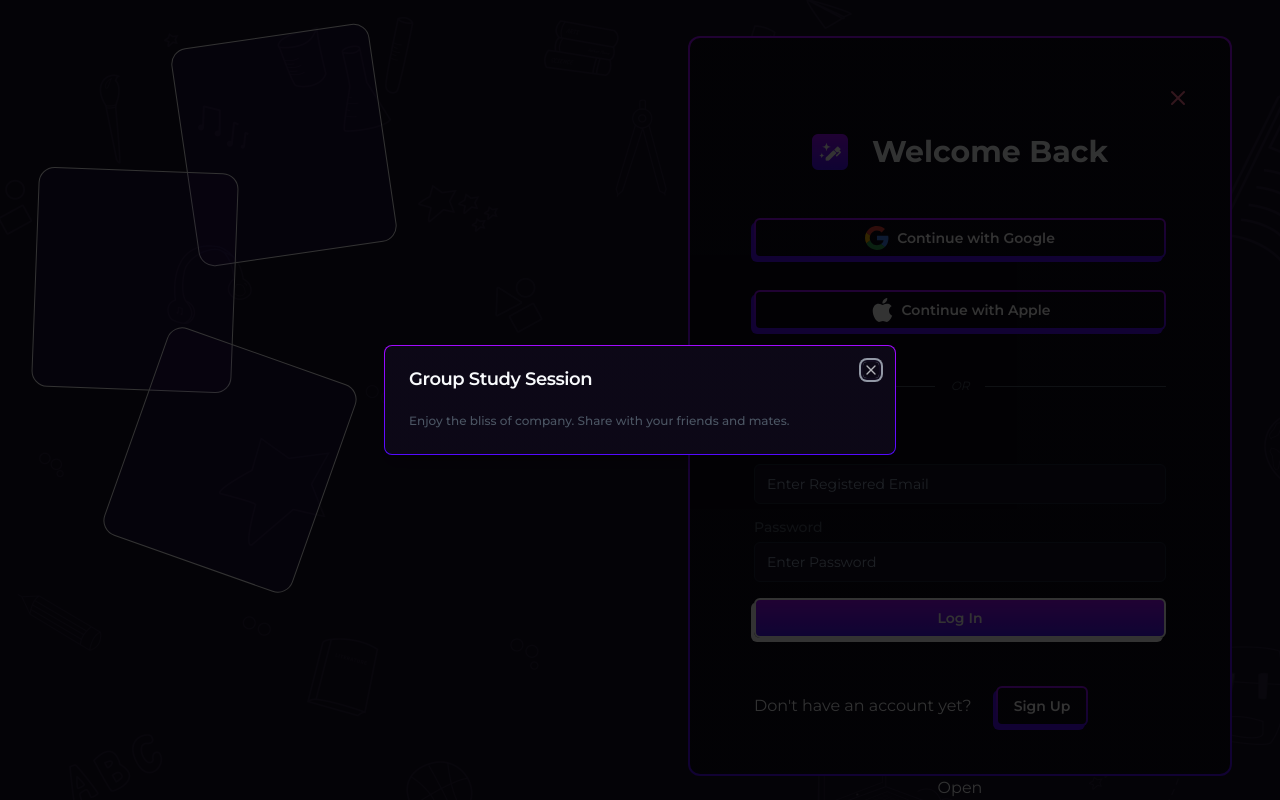
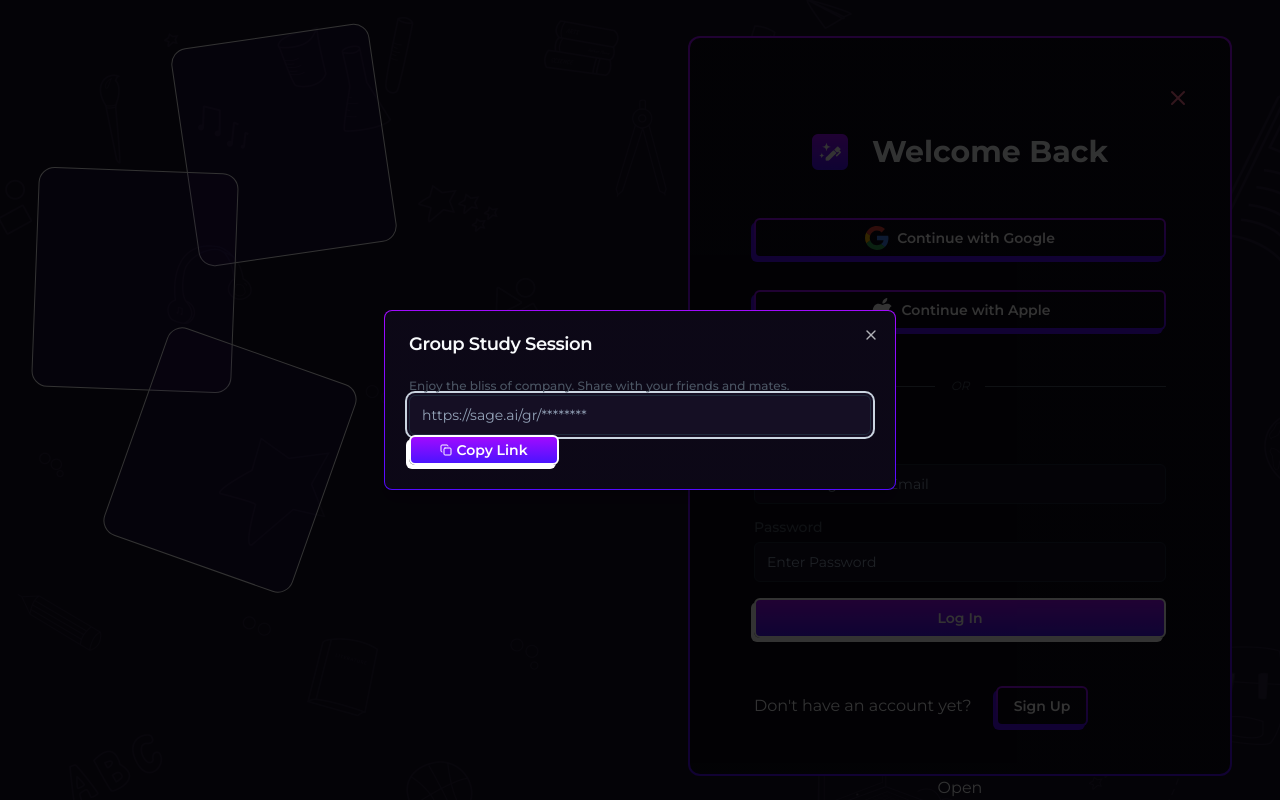
Before and after one commit to NengakDakup/sage-app, a Next.js app: page /auth/login in a window 1280 px wide. Both pictures are taken after a click on the button "Open". Built offline with nearby package versions, Linux system fonts and the light colour scheme.

Commit message:
updating

```diff
--- a/components/GroupStudySessionLink.js
+++ b/components/GroupStudySessionLink.js
@@ -8,6 +8,9 @@ import {
     DialogTrigger,
   } from "@/components/ui/dialog"
   import { Label } from "@/components/ui/label"
+  import { Input } from "@/components/ui/input"
+  import { Button } from '@/components/ui/button'
+  import { Copy } from 'lucide-react';
 
 const GroupStudySessionLink = () => {
   return (
@@ -17,9 +20,12 @@ const GroupStudySessionLink = () => {
   <DialogContent className='gradient-border w-[562px]'>
     <DialogHeader>
       <DialogTitle className='pb-4'>Group Study Session</DialogTitle>
-      <DialogDescription>
-      <Label className="text-gray-600 text-xs" htmlFor="text">Enjoy the bliss of company. Share with your friends and mates.</Label>
-
+      <DialogDescription className=''>
+        <div className='relative'>
+            <Label className="text-gray-600 text-xs" htmlFor="text">Enjoy the bliss of company. Share with your friends and mates.</Label>
+            <Input id="input" type="input" className='' placeholder="https://sage.ai/gr/********" />
+            <Button variant="light" className="w-[150px] h-[30px] flex justify-center items-center gap-1"><Copy className='w-3 h-3 text-white'/>Copy Link</Button>
+        </div>
       </DialogDescription>
     </DialogHeader>
   </DialogContent>
```
